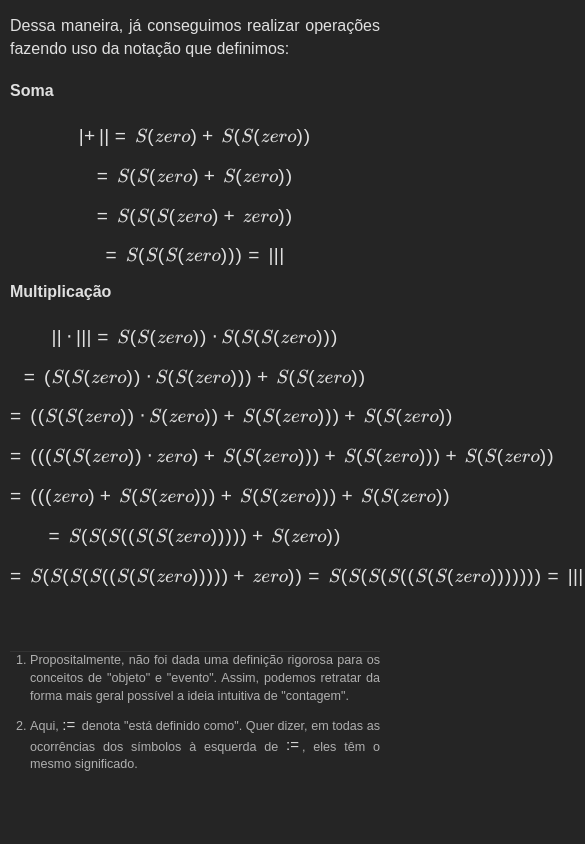
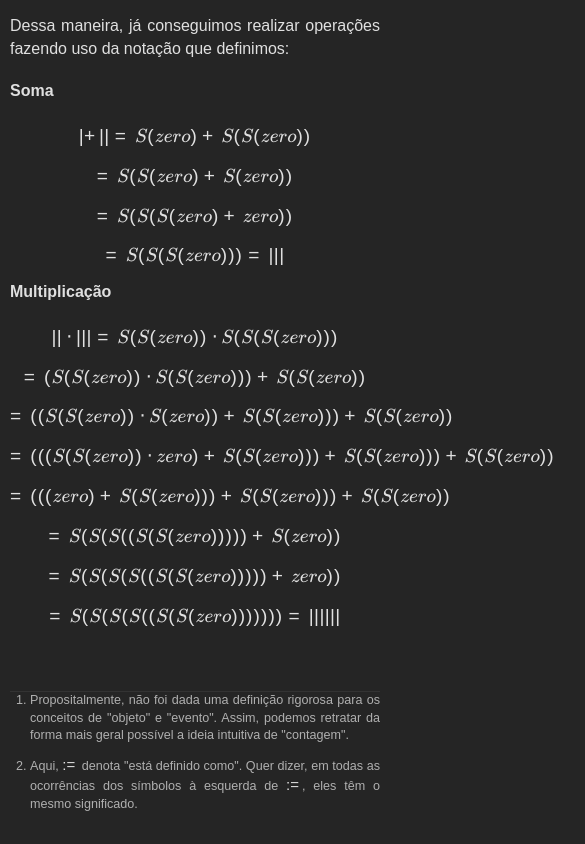
Before and after one commit to bragabreno/bragabreno.github.io, a plain HTML site: page index.html in a window 390 px wide. Shown: the part 2494-3338 px from the top of the page, 585 px wide, since content can reach past the window. Before the commit the page ends 3298 px from the top, so only its background shows below. Drawn offline with nearby package versions, Linux system fonts and the light colour scheme.

Commit message:
responsiveness

```diff
--- a/index.html
+++ b/index.html
@@ -99,7 +99,8 @@
             <div>\[= (((S(S(zero)) \cdot zero) + S(S(zero))) + S(S(zero))) + S(S(zero))\]</div>
             <div>\[= (((zero) + S(S(zero))) + S(S(zero))) + S(S(zero))\]</div>
             <div>\[= S(S(S((S(S(zero))))) + S(zero))\]</div>
-            <div>\[= S(S(S(S((S(S(zero))))) + zero)) = S(S(S(S((S(S(zero))))))) = ||||||\]</div>
+            <div>\[= S(S(S(S((S(S(zero))))) + zero))\]</div>
+            <div>\[= S(S(S(S((S(S(zero))))))) = ||||||\]</div>
         </article>
     </main>
 
```
